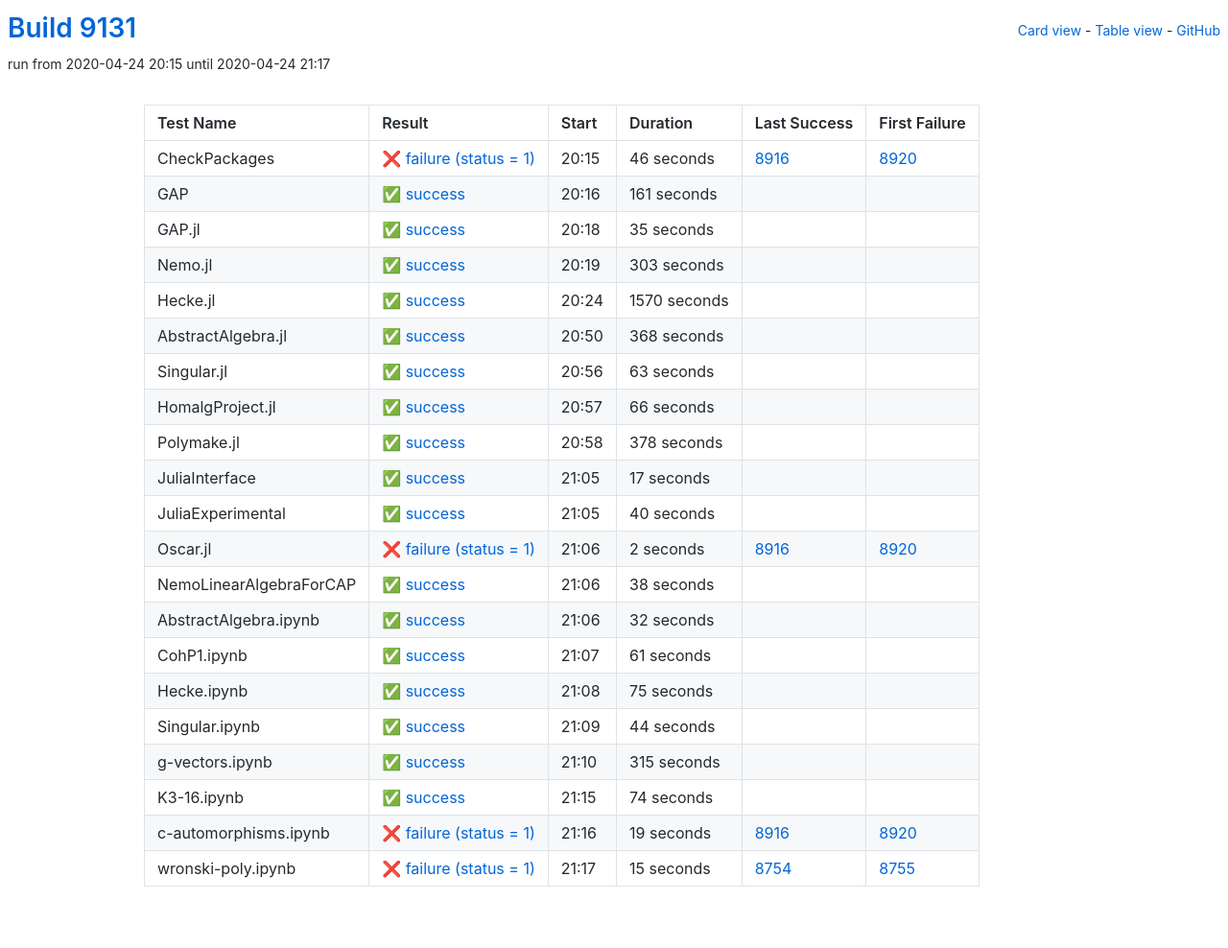
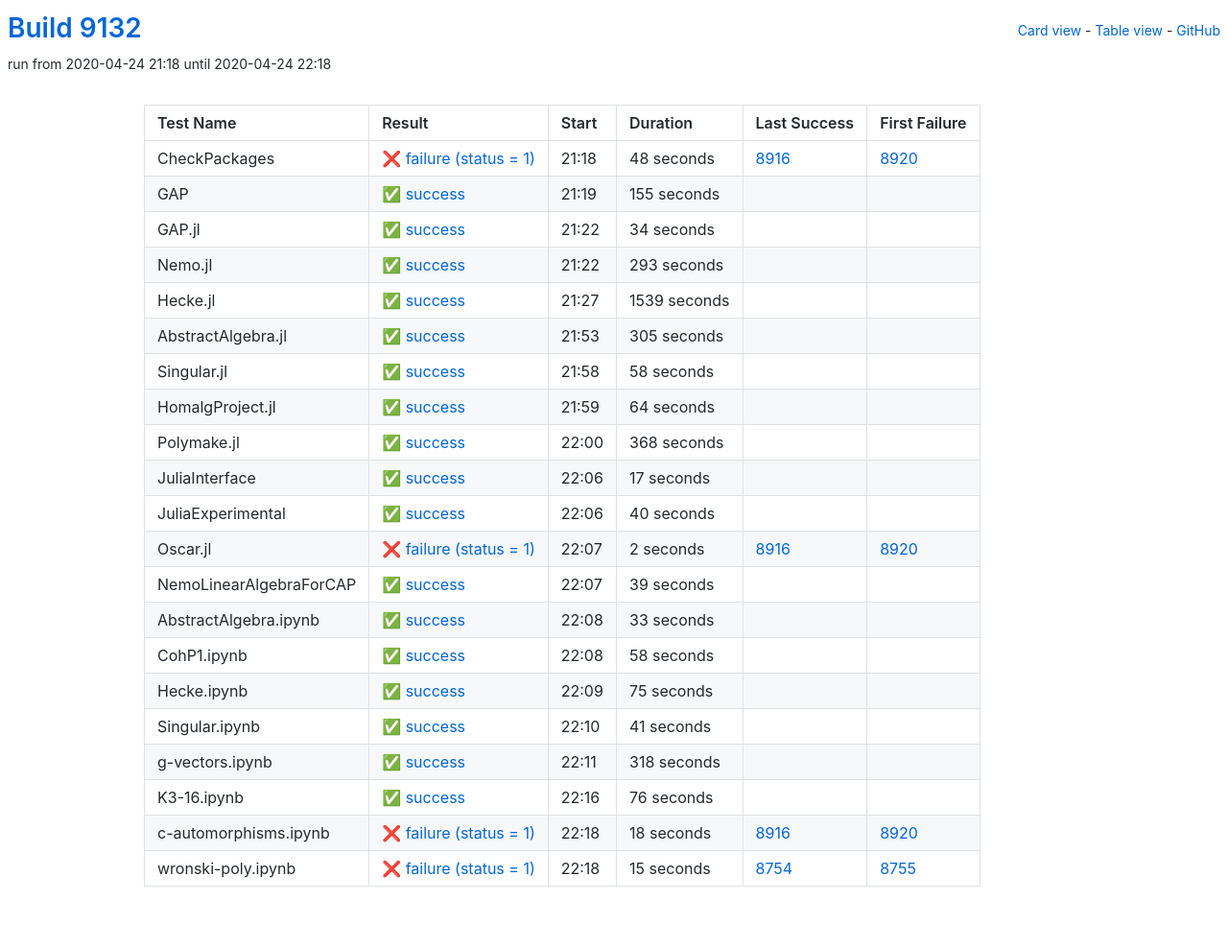
Before and after one commit to oscar-system/oscar-ci-status, a Jekyll site: the page built from table.html, in a window 1280 px wide. Shown: the whole page at 96% size. Built offline with Jekyll 4.4.1, drawn with Linux system fonts in a browser that asks for light colours.

Commit message:
Build 9132

```diff
--- a/_data/ci.yml
+++ b/_data/ci.yml
@@ -1,60 +1,93 @@
-build: 9131
-build_url: https://oscarci.mathematik.uni-kl.de/job/oscar/9131/
+build: 9132
+build_url: https://oscarci.mathematik.uni-kl.de/job/oscar/9132/
 job: oscar
 tests:
-- duration: 46
+- duration: 48
   exitcode: 1
   first_failure: 8920
   first_failure_url: https://oscarci.mathematik.uni-kl.de/job/oscar/8920/
   last_success: 8916
   last_success_url: https://oscarci.mathematik.uni-kl.de/job/oscar/8916/
-  log: https://oscarci.mathematik.uni-kl.de/job/oscar/9131/artifact/logs/build-9131/CheckPackages.log
+  log: https://oscarci.mathematik.uni-kl.de/job/oscar/9132/artifact/logs/build-9132/CheckPackages.log
   name: CheckPackages
-  start: 2020-04-24 20:15
+  start: 2020-04-24 21:18
   status: failure
   success: false
-- duration: 161
+- duration: 155
   exitcode: 0
   first_failure: false
   first_failure_url: null
   last_success: false
   last_success_url: null
-  log: https://oscarci.mathematik.uni-kl.de/job/oscar/9131/artifact/logs/build-9131/GAP.log
+  log: https://oscarci.mathematik.uni-kl.de/job/oscar/9132/artifact/logs/build-9132/GAP.log
   name: GAP
-  start: 2020-04-24 20:16
+  start: 2020-04-24 21:19
   status: success
   success: true
-- duration: 35
+- duration: 34
   exitcode: 0
   first_failure: false
   first_failure_url: null
   last_success: false
   last_success_url: null
-  log: https://oscarci.mathematik.uni-kl.de/job/oscar/9131/artifact/logs/build-9131/GAP.jl.log
+  log: https://oscarci.mathematik.uni-kl.de/job/oscar/9132/artifact/logs/build-9132/GAP.jl.log
   name: GAP.jl
-  start: 2020-04-24 20:18
+  start: 2020-04-24 21:22
   status: success
   success: true
-- duration: 303
+- duration: 293
   exitcode: 0
   first_failure: false
   first_failure_url: null
   last_success: false
   last_success_url: null
-  log: https://oscarci.mathematik.uni-kl.de/job/oscar/9131/artifact/logs/build-9131/Nemo.jl.log
+  log: https://oscarci.mathematik.uni-kl.de/job/oscar/9132/artifact/logs/build-9132/Nemo.jl.log
   name: Nemo.jl
-  start: 2020-04-24 20:19
+  start: 2020-04-24 21:22
   status: success
   success: true
-- duration: 1570
+- duration: 1539
   exitcode: 0
   first_failure: false
   first_failure_url: null
   last_success: false
   last_success_url: null
-  log: https://oscarci.mathematik.uni-kl.de/job/oscar/9131/artifact/logs/build-9131/Hecke.jl.log
+  log: https://oscarci.mathematik.uni-kl.de/job/oscar/9132/artifact/logs/build-9132/Hecke.jl.log
   name: Hecke.jl
-  start: 2020-04-24 20:24
+  start: 2020-04-24 21:27
+  status: success
+  success: true
+- duration: 305
+  exitcode: 0
+  first_failure: false
+  first_failure_url: null
+  last_success: false
+  last_success_url: null
+  log: https://oscarci.mathematik.uni-kl.de/job/oscar/9132/artifact/logs/build-9132/AbstractAlgebra.jl.log
+  name: AbstractAlgebra.jl
+  start: 2020-04-24 21:53
+  status: success
+  success: true
+- duration: 58
+  exitcode: 0
+  first_failure: false
+  first_failure_url: null
+  last_success: false
+  last_success_url: null
+  log: https://oscarci.mathematik.uni-kl.de/job/oscar/9132/artifact/logs/build-9132/Singular.jl.log
+  name: Singular.jl
+  start: 2020-04-24 21:58
+  status: success
+  success: true
+- duration: 64
+  exitcode: 0
+  first_failure: false
+  first_failure_url: null
+  last_success: false
+  last_success_url: null
+  log: https://oscarci.mathematik.uni-kl.de/job/oscar/9132/artifact/logs/build-9132/HomalgProject.jl.log
+  name: HomalgProject.jl
+  start: 2020-04-24 21:59
   status: success
   success: true
 - duration: 368
@@ -63,42 +96,9 @@ tests:
   first_failure_url: null
   last_success: false
   last_success_url: null
-  log: https://oscarci.mathematik.uni-kl.de/job/oscar/9131/artifact/logs/build-9131/AbstractAlgebra.jl.log
-  name: AbstractAlgebra.jl
-  start: 2020-04-24 20:50
-  status: success
-  success: true
-- duration: 63
-  exitcode: 0
-  first_failure: false
-  first_failure_url: null
-  last_success: false
-  last_success_url: null
-  log: https://oscarci.mathematik.uni-kl.de/job/oscar/9131/artifact/logs/build-9131/Singular.jl.log
-  name: Singular.jl
-  start: 2020-04-24 20:56
-  status: success
-  success: true
-- duration: 66
-  exitcode: 0
-  first_failure: false
-  first_failure_url: null
-  last_success: false
-  last_success_url: null
-  log: https://oscarci.mathematik.uni-kl.de/job/oscar/9131/artifact/logs/build-9131/HomalgProject.jl.log
-  name: HomalgProject.jl
-  start: 2020-04-24 20:57
-  status: success
-  success: true
-- duration: 378
-  exitcode: 0
-  first_failure: false
-  first_failure_url: null
-  last_success: false
-  last_success_url: null
-  log: https://oscarci.mathematik.uni-kl.de/job/oscar/9131/artifact/logs/build-9131/Polymake.jl.log
+  log: https://oscarci.mathematik.uni-kl.de/job/oscar/9132/artifact/logs/build-9132/Polymake.jl.log
   name: Polymake.jl
-  start: 2020-04-24 20:58
+  start: 2020-04-24 22:00
   status: success
   success: true
 - duration: 17
@@ -107,9 +107,9 @@ tests:
   first_failure_url: null
   last_success: false
   last_success_url: null
-  log: https://oscarci.mathematik.uni-kl.de/job/oscar/9131/artifact/logs/build-9131/JuliaInterface.log
+  log: https://oscarci.mathematik.uni-kl.de/job/oscar/9132/artifact/logs/build-9132/JuliaInterface.log
   name: JuliaInterface
-  start: 2020-04-24 21:05
+  start: 2020-04-24 22:06
   status: success
   success: true
 - duration: 40
@@ -118,9 +118,9 @@ tests:
   first_failure_url: null
   last_success: false
   last_success_url: null
-  log: https://oscarci.mathematik.uni-kl.de/job/oscar/9131/artifact/logs/build-9131/JuliaExperimental.log
+  log: https://oscarci.mathematik.uni-kl.de/job/oscar/9132/artifact/logs/build-9132/JuliaExperimental.log
   name: JuliaExperimental
-  start: 2020-04-24 21:05
+  start: 2020-04-24 22:06
   status: success
   success: true
 - duration: 2
@@ -129,42 +129,42 @@ tests:
   first_failure_url: https://oscarci.mathematik.uni-kl.de/job/oscar/8920/
   last_success: 8916
   last_success_url: https://oscarci.mathematik.uni-kl.de/job/oscar/8916/
-  log: https://oscarci.mathematik.uni-kl.de/job/oscar/9131/artifact/logs/build-9131/Oscar.jl.log
+  log: https://oscarci.mathematik.uni-kl.de/job/oscar/9132/artifact/logs/build-9132/Oscar.jl.log
   name: Oscar.jl
-  start: 2020-04-24 21:06
+  start: 2020-04-24 22:07
   status: failure
   success: false
-- duration: 38
+- duration: 39
   exitcode: 0
   first_failure: false
   first_failure_url: null
   last_success: false
   last_success_url: null
-  log: https://oscarci.mathematik.uni-kl.de/job/oscar/9131/artifact/logs/build-9131/NemoLinearAlgebraForCAP.log
+  log: https://oscarci.mathematik.uni-kl.de/job/oscar/9132/artifact/logs/build-9132/NemoLinearAlgebraForCAP.log
   name: NemoLinearAlgebraForCAP
-  start: 2020-04-24 21:06
+  start: 2020-04-24 22:07
   status: success
   success: true
-- duration: 32
+- duration: 33
   exitcode: 0
   first_failure: false
   first_failure_url: null
   last_success: false
   last_success_url: null
-  log: https://oscarci.mathematik.uni-kl.de/job/oscar/9131/artifact/logs/build-9131/AbstractAlgebra.ipynb.log
+  log: https://oscarci.mathematik.uni-kl.de/job/oscar/9132/artifact/logs/build-9132/AbstractAlgebra.ipynb.log
   name: AbstractAlgebra.ipynb
-  start: 2020-04-24 21:06
+  start: 2020-04-24 22:08
   status: success
   success: true
-- duration: 61
+- duration: 58
   exitcode: 0
   first_failure: false
   first_failure_url: null
   last_success: false
   last_success_url: null
-  log: https://oscarci.mathematik.uni-kl.de/job/oscar/9131/artifact/logs/build-9131/CohP1.ipynb.log
+  log: https://oscarci.mathematik.uni-kl.de/job/oscar/9132/artifact/logs/build-9132/CohP1.ipynb.log
   name: CohP1.ipynb
-  start: 2020-04-24 21:07
+  start: 2020-04-24 22:08
   status: success
   success: true
 - duration: 75
@@ -173,53 +173,53 @@ tests:
   first_failure_url: null
   last_success: false
   last_success_url: null
-  log: https://oscarci.mathematik.uni-kl.de/job/oscar/9131/artifact/logs/build-9131/Hecke.ipynb.log
+  log: https://oscarci.mathematik.uni-kl.de/job/oscar/9132/artifact/logs/build-9132/Hecke.ipynb.log
   name: Hecke.ipynb
-  start: 2020-04-24 21:08
+  start: 2020-04-24 22:09
   status: success
   success: true
-- duration: 44
+- duration: 41
   exitcode: 0
   first_failure: false
   first_failure_url: null
   last_success: false
   last_success_url: null
-  log: https://oscarci.mathematik.uni-kl.de/job/oscar/9131/artifact/logs/build-9131/Singular.ipynb.log
+  log: https://oscarci.mathematik.uni-kl.de/job/oscar/9132/artifact/logs/build-9132/Singular.ipynb.log
   name: Singular.ipynb
-  start: 2020-04-24 21:09
+  start: 2020-04-24 22:10
   status: success
   success: true
-- duration: 315
+- duration: 318
   exitcode: 0
   first_failure: false
   first_failure_url: null
   last_success: false
   last_success_url: null
-  log: https://oscarci.mathematik.uni-kl.de/job/oscar/9131/artifact/logs/build-9131/g-vectors.ipynb.log
+  log: https://oscarci.mathematik.uni-kl.de/job/oscar/9132/artifact/logs/build-9132/g-vectors.ipynb.log
   name: g-vectors.ipynb
-  start: 2020-04-24 21:10
+  start: 2020-04-24 22:11
   status: success
   success: true
-- duration: 74
+- duration: 76
   exitcode: 0
   first_failure: false
   first_failure_url: null
   last_success: false
   last_success_url: null
-  log: https://oscarci.mathematik.uni-kl.de/job/oscar/9131/artifact/logs/build-9131/K3-16.ipynb.log
+  log: https://oscarci.mathematik.uni-kl.de/job/oscar/9132/artifact/logs/build-9132/K3-16.ipynb.log
   name: K3-16.ipynb
-  start: 2020-04-24 21:15
+  start: 2020-04-24 22:16
   status: success
   success: true
-- duration: 19
+- duration: 18
   exitcode: 1
   first_failure: 8920
   first_failure_url: https://oscarci.mathematik.uni-kl.de/job/oscar/8920/
   last_success: 8916
   last_success_url: https://oscarci.mathematik.uni-kl.de/job/oscar/8916/
-  log: https://oscarci.mathematik.uni-kl.de/job/oscar/9131/artifact/logs/build-9131/c-automorphisms.ipynb.log
+  log: https://oscarci.mathematik.uni-kl.de/job/oscar/9132/artifact/logs/build-9132/c-automorphisms.ipynb.log
   name: c-automorphisms.ipynb
-  start: 2020-04-24 21:16
+  start: 2020-04-24 22:18
   status: failure
   success: false
 - duration: 15
@@ -228,8 +228,8 @@ tests:
   first_failure_url: https://oscarci.mathematik.uni-kl.de/job/oscar/8755/
   last_success: 8754
   last_success_url: https://oscarci.mathematik.uni-kl.de/job/oscar/8754/
-  log: https://oscarci.mathematik.uni-kl.de/job/oscar/9131/artifact/logs/build-9131/wronski-poly.ipynb.log
+  log: https://oscarci.mathematik.uni-kl.de/job/oscar/9132/artifact/logs/build-9132/wronski-poly.ipynb.log
   name: wronski-poly.ipynb
-  start: 2020-04-24 21:17
+  start: 2020-04-24 22:18
   status: failure
   success: false
```
Also changed, not shown: README.md.
